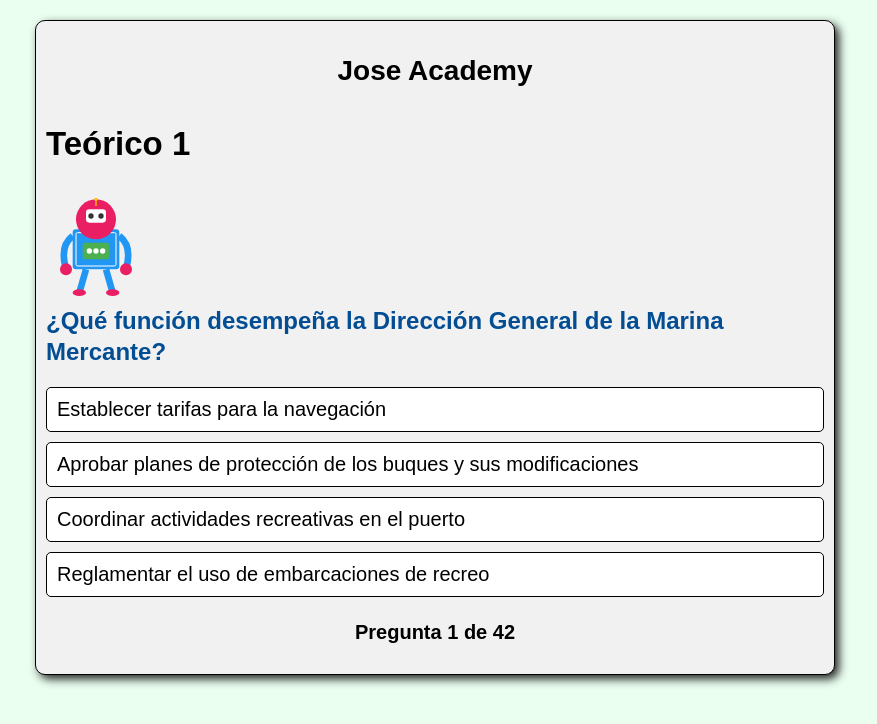
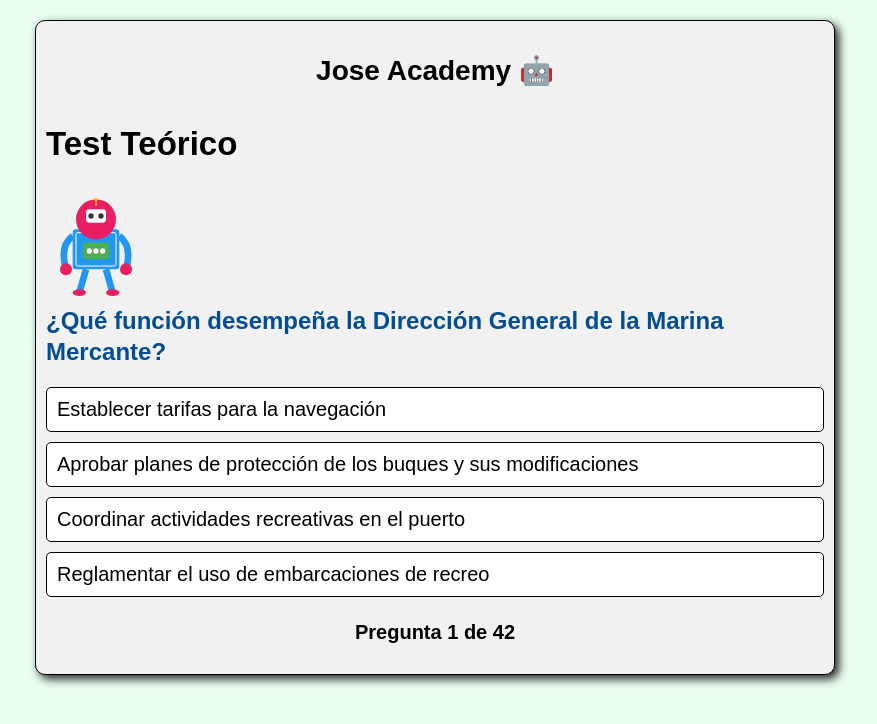
Before and after one commit to Luth0r76/Test, a plain HTML site: page index.html in a window 1280 px wide. Shown: the whole page, without its empty margins (205-1082 px from the left). Drawn offline with nearby package versions, Linux system fonts and the light colour scheme.

Commit message:
index.html

```diff
--- a/index.html
+++ b/index.html
@@ -124,9 +124,8 @@
     <div id="stats-container" style="display:none;"></div>
     <div id="question-container">
             <div id="question-options-container">
-
-            <h1 id="title">Jose Academy</h1>
-            <h2>Teórico 1</h2>
+            <h1 id="title">Jose Academy 🤖</h1>
+            <h2 id="test-title">Test Teórico</h2>
             <img src="img/quizbot.svg" alt="Quizbot" class="quizbot">
             <div id="question-text"></div>
             <div id="options"></div>
```
